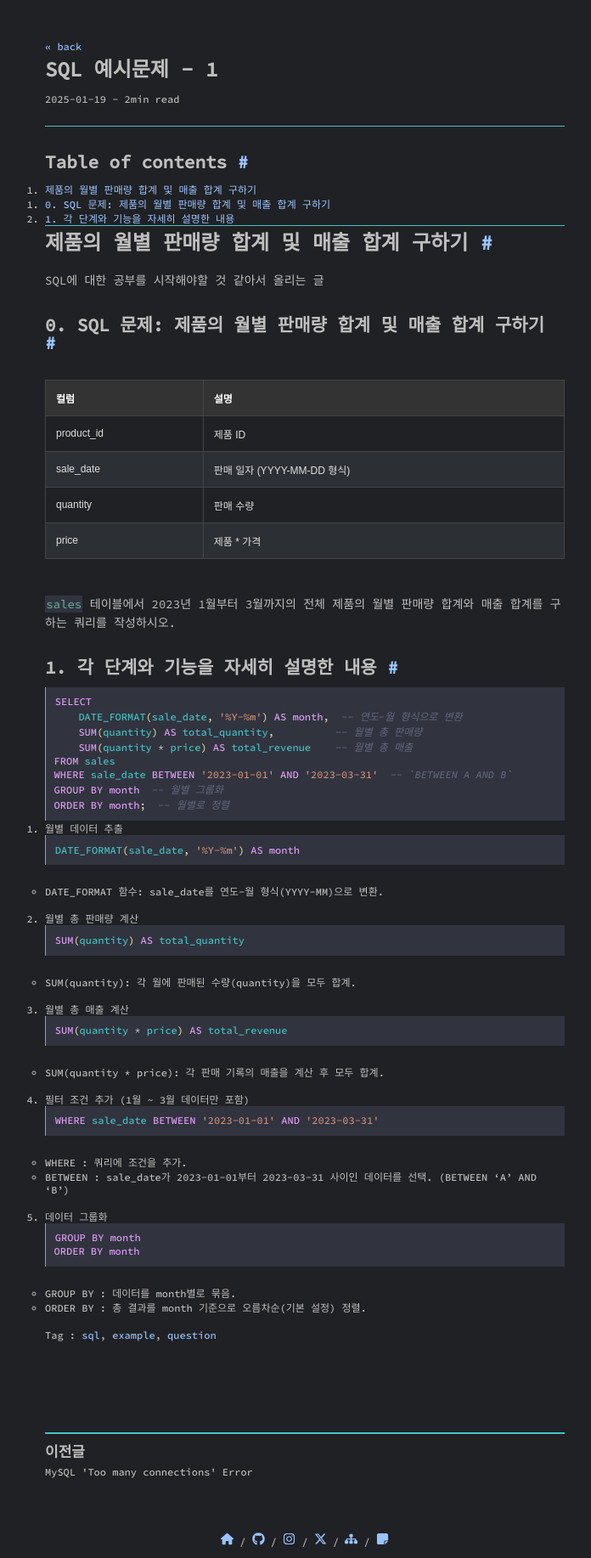
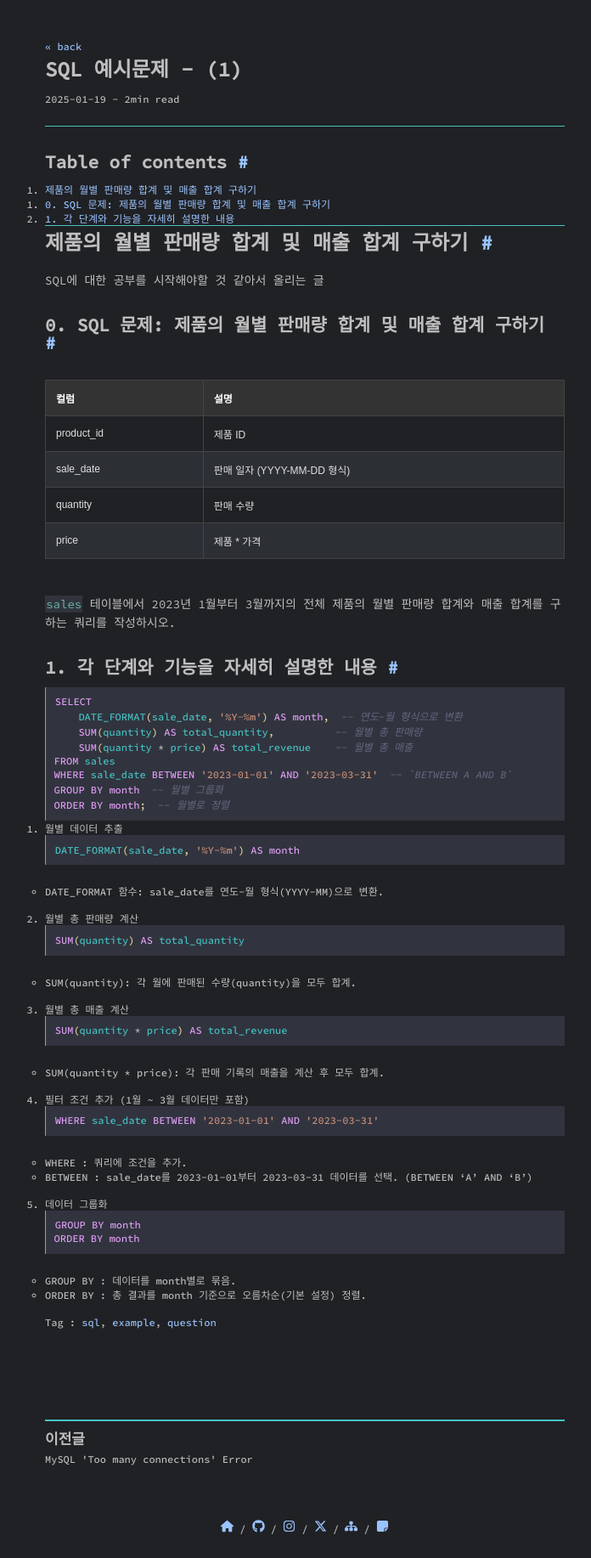
Before and after one commit to pozuhtuhv/pozuhtuhv.github.io, a Jekyll site: the page built from _posts/2025-01-19-sql-example-question-(1).md, in a window 1280 px wide. Shown: the whole page at 85% size, without its empty margins (281-977 px from the left). Built offline with Jekyll 4.4.1, drawn with Linux system fonts in a browser that asks for light colours; some web fonts are replaced; comment, search, counter and statistics services are not loaded.

Commit message:
(edit) file_name

````diff
--- a/_posts/2025-01-19-sql-example-question-1.md
+++ b/_posts/2025-01-19-sql-example-question-(1).md
@@ -1,5 +1,5 @@
 ---
-title: SQL 예시문제 - 1
+title: SQL 예시문제 - (1)
 description: SQL 예시문제에 대한 글
 layout: post
 categories: SQL
@@ -82,7 +82,7 @@ WHERE sale_date BETWEEN '2023-01-01' AND '2023-03-31'
 ```
 <br>
 - WHERE : 쿼리에 조건을 추가.
-- BETWEEN : sale_date가 2023-01-01부터 2023-03-31 사이인 데이터를 선택. (BETWEEN 'A' AND 'B')
+- BETWEEN : sale_date를 2023-01-01부터 2023-03-31 데이터를 선택. (BETWEEN 'A' AND 'B')
 <br>
 <br>
 
````
